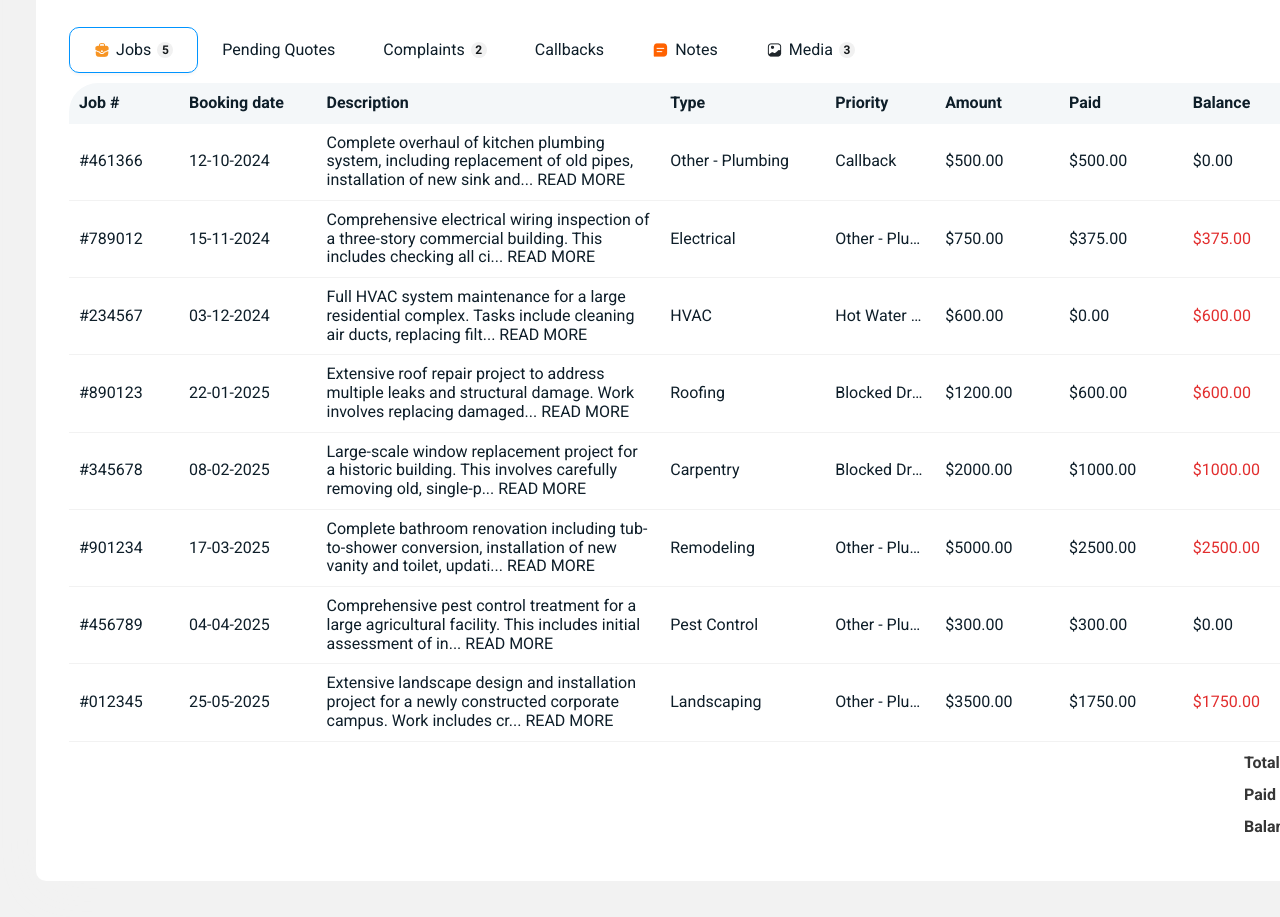
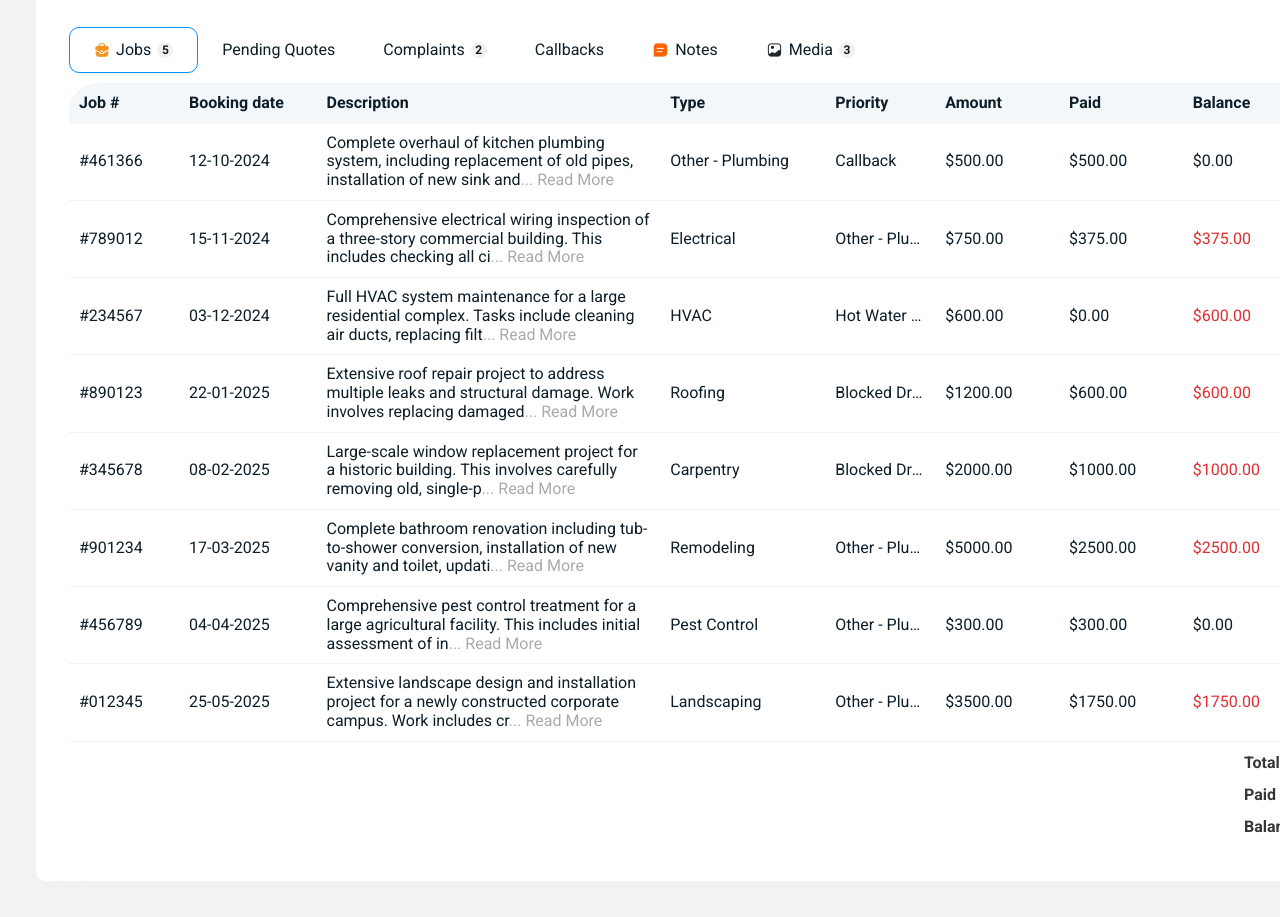
Before and after one commit to bkpecho/wurkbox-profile-card, a React (Vite) app: page / in a window 1280 px wide. Shown: the part 1080-1997 px from the top of the page. Built offline with nearby package versions, Linux system fonts and the light colour scheme.

Commit message:
Update ReadMore ui

```diff
--- a/src/components/PropertiesSection.tsx
+++ b/src/components/PropertiesSection.tsx
@@ -178,7 +178,7 @@ const jobs: Job[] = [
 
 const truncateDescription = (description: string, maxLength: number = 110): string => {
 	if (description.length <= maxLength) return description;
-	return `${description.slice(0, maxLength)}... READ MORE`;
+	return `${description.slice(0, maxLength)}<span class="read-more">... Read More</span>`;
 };
 
 const PropertiesSection = () => {
@@ -288,7 +288,13 @@ const PropertiesSection = () => {
 											<td>{job.jobNumber}</td>
 											<td>{job.bookingDate}</td>
 											<td className="description">
-												{truncateDescription(job.description)}
+												<span
+													dangerouslySetInnerHTML={{
+														__html: truncateDescription(
+															job.description,
+														),
+													}}
+												/>
 											</td>
 											<td>{job.type}</td>
 											<td>{job.priority}</td>
--- a/src/styles/propertySection.css
+++ b/src/styles/propertySection.css
@@ -249,6 +249,13 @@
 }
 
 /* Status colors */
+.read-more {
+	color: #aaaaaa;
+	font-size: 16px;
+	font-weight: 400;
+	line-height: 18.2px;
+	text-align: left;
+}
 .jobs-table-list td.status {
 	font-weight: 700;
 }
```
